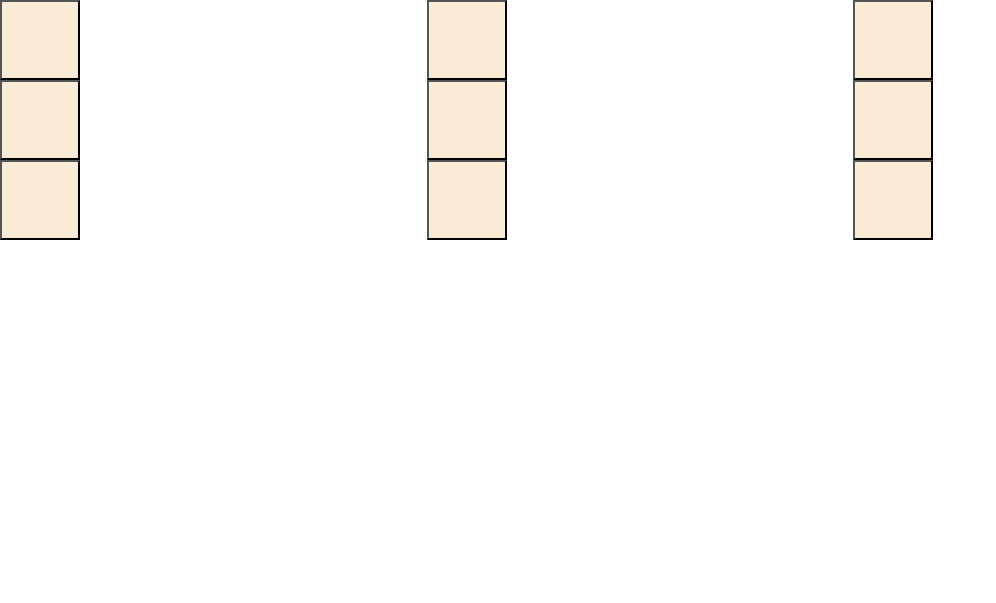
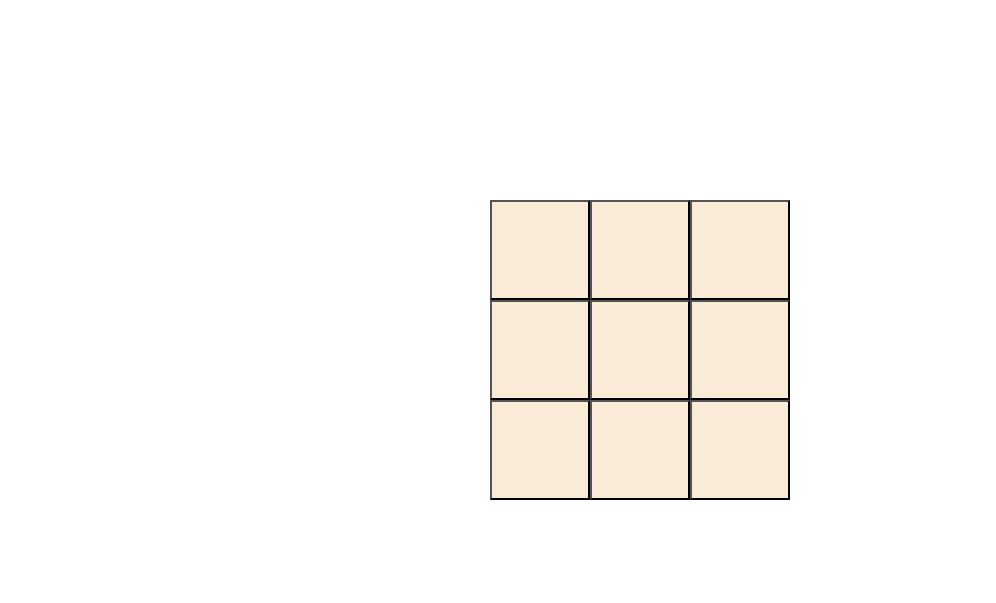
Before and after one commit to Saurav-Khanal/Tic-Tac-Toe, a plain HTML site: page index.html in a window 1280 px wide. Shown: the whole page, without its empty margins (0-996 px from the left). Drawn offline with Linux system fonts and the light colour scheme.

Commit message:
give container height and center the board

```diff
--- a/style.css
+++ b/style.css
@@ -4,6 +4,17 @@
     box-sizing: border-box;
 }
 
+body{
+    min-height: 100vh;
+    display: flex;
+    justify-content: center;
+    align-items: center;
+}
+
+.container{
+    width: 300px;
+    height: 400px;
+}
 
 .box{
     display: grid;
@@ -12,7 +23,7 @@
 
 
 .box button{
-    height: 80px;
-    width: 80px;
+    height: 100px;
+    width: 100px;
     background-color: antiquewhite;
 }
```
